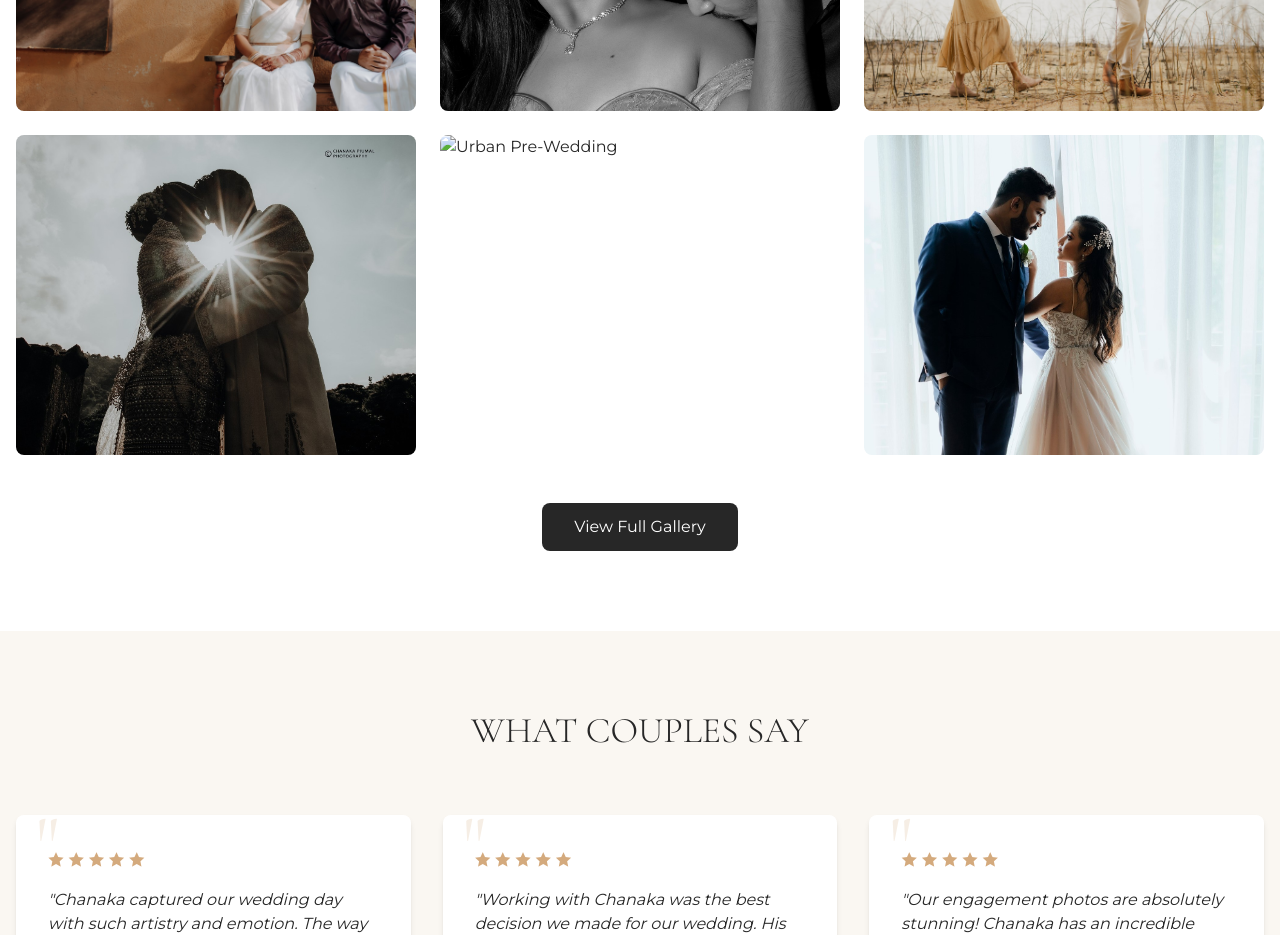
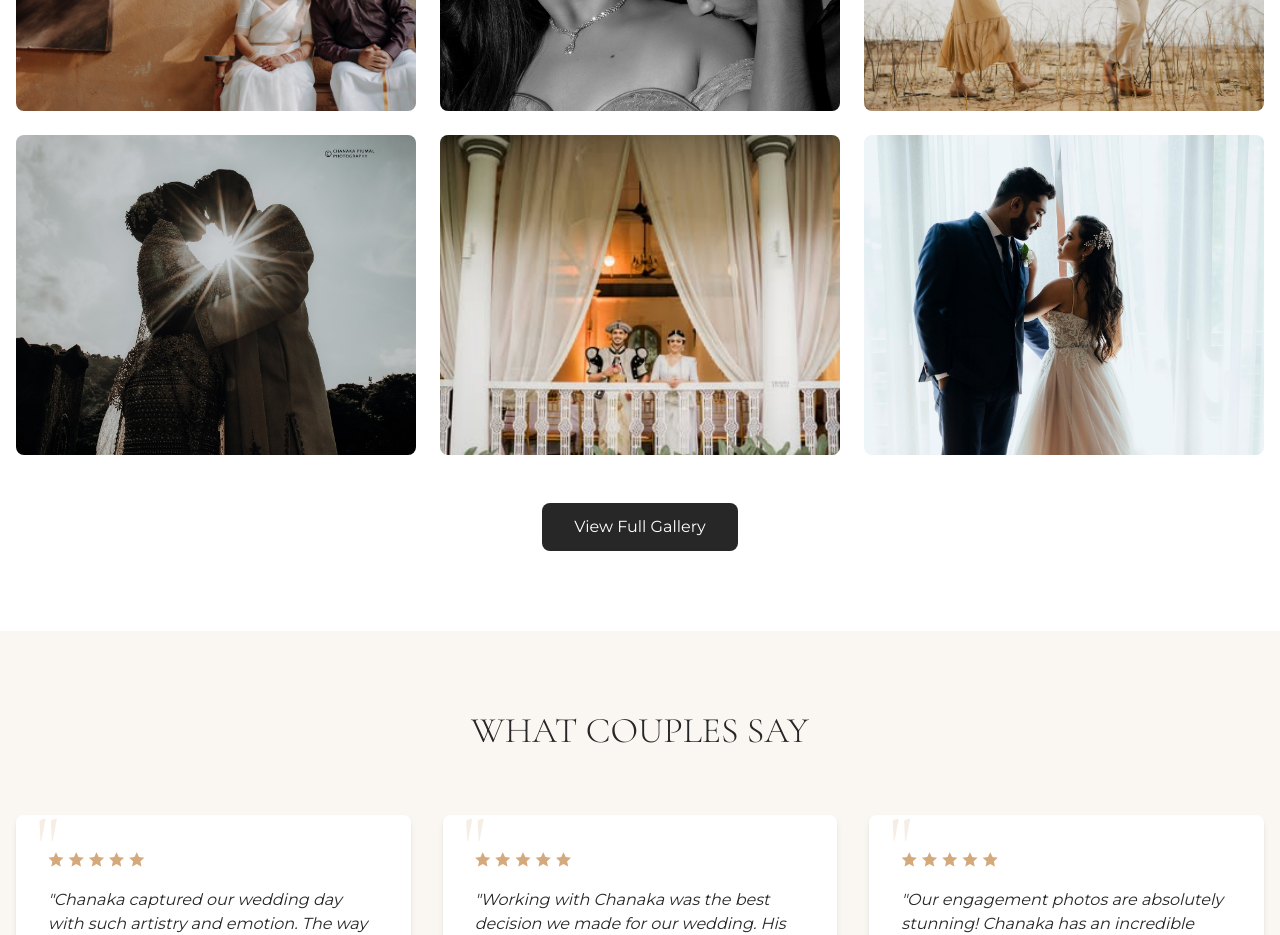
Before and after one commit to maheshi03-acc/maheshi03-acc.github.io, a plain HTML site: page index.html in a window 1280 px wide. Shown: the part 3540-4475 px from the top of the page. Drawn offline with nearby package versions, Linux system fonts and the light colour scheme.

Commit message:
Update index.html

```diff
--- a/index.html
+++ b/index.html
@@ -380,7 +380,7 @@ cursor: pointer;
 <img src="photos/469005920_1508267569877119_2652846191946774634_nnnn.jpg" alt="Traditional Pre-Wedding" class="w-full h-80 object-cover object-top rounded cursor-pointer">
 </div>
 <div class="gallery-item portfolio-item" data-category="pre-wedding">
-<img src="photos/481329263_1072779044892206_6914872555778819484_n (1).jpg" alt="Urban Pre-Wedding" class="w-full h-80 object-cover object-top rounded cursor-pointer">
+<img src="photos/481329263_1072779044892206_6914872555778819484_n.jpg" alt="Urban Pre-Wedding" class="w-full h-80 object-cover object-top rounded cursor-pointer">
 </div>
 <div class="gallery-item portfolio-item" data-category="pre-wedding">
 <img src="photos/mm.jpg" alt="Nature Pre-Wedding" class="w-full h-80 object-cover object-top rounded cursor-pointer">
```
